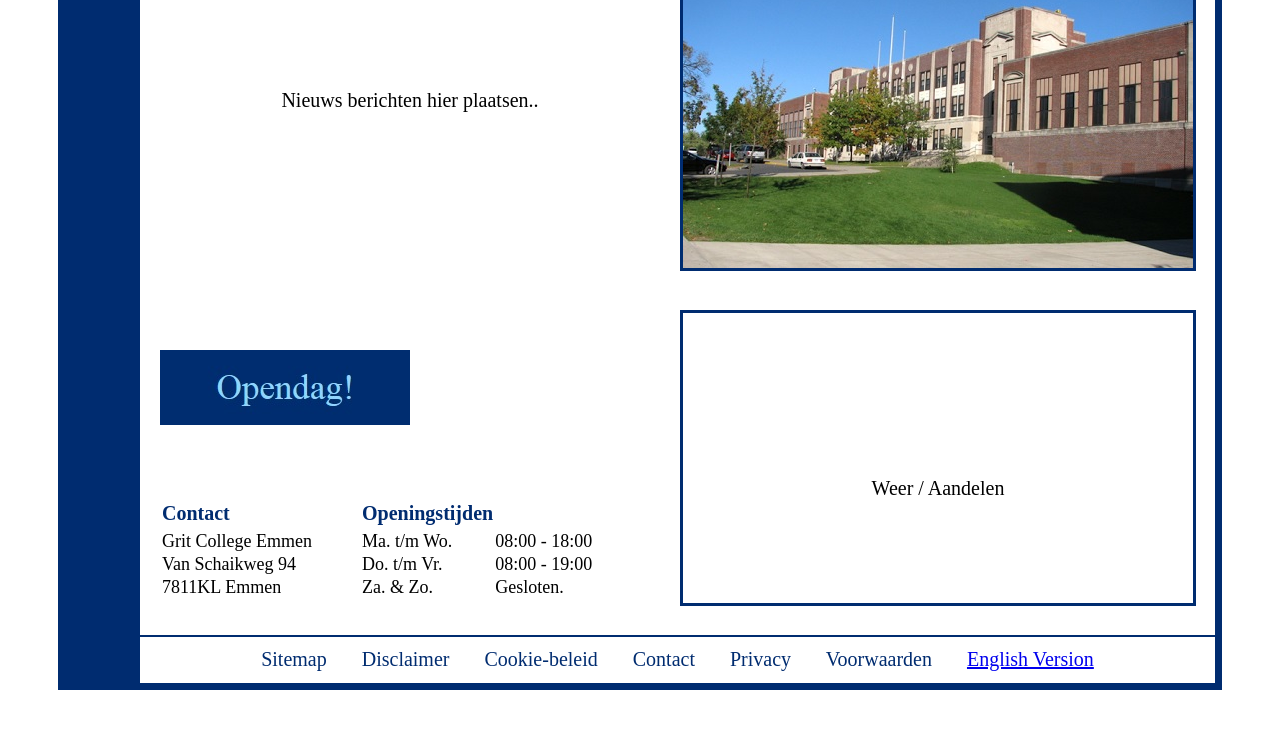
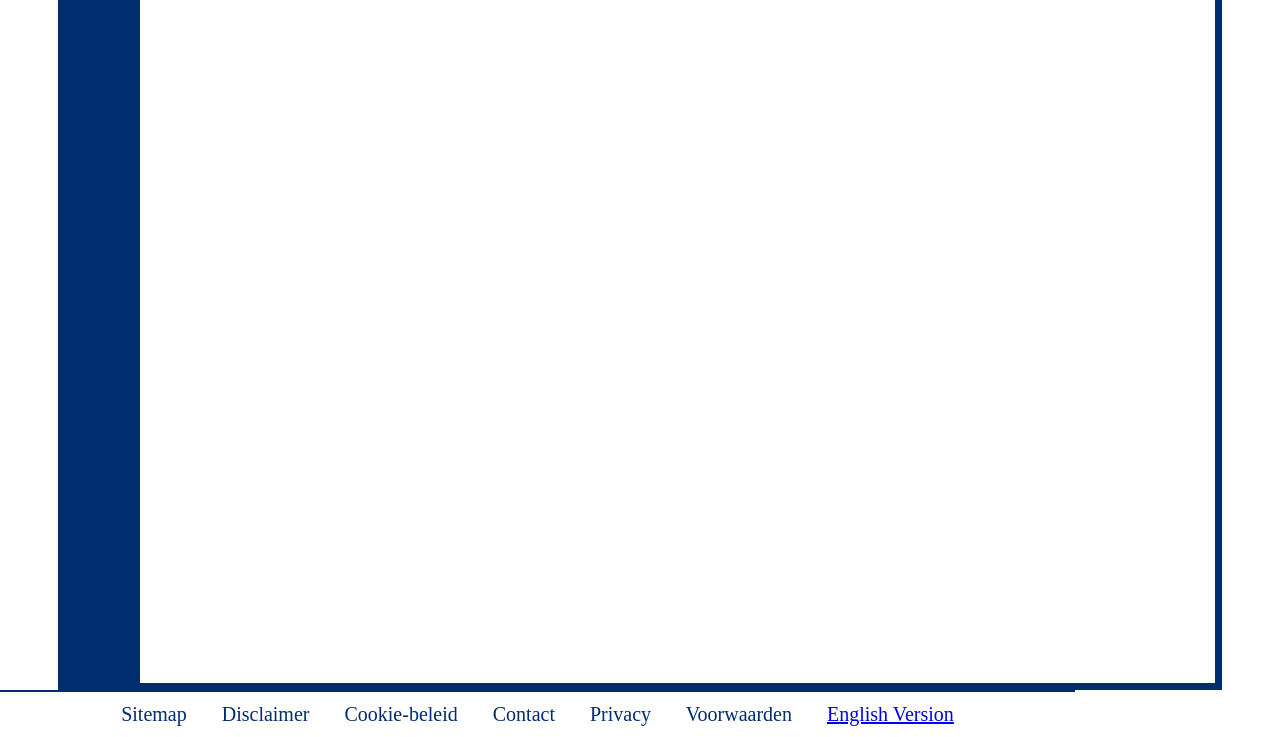
Before and after one commit to jorrittem/GritCollege, a plain HTML site: page emptypage.html in a window 1280 px wide. Shown: the part 224-961 px from the top of the page. Drawn offline with Linux system fonts and the light colour scheme.

Commit message:
Voorbeeldpagina af

```diff
--- a/emptypage.html
+++ b/emptypage.html
@@ -42,80 +42,9 @@
 					<img src="images/header.jpg" alt="Header" />
 				</div>
 			</div>
-
-			<div id="text">
-				<div class="textLinksEen">
-					Nieuws berichten hier plaatsen..
-				</div>
-
-				<div class="textRechtsEen">
-					<div id="schoolfoto">
-						<img src="images/school.jpg" alt="school" />
-					</div>
-				</div>
-
-				<div class="textLinksTwee">
-					<div id="openDag">
-						<a href="#"><img src="images/opendag.jpg" alt="opendag" /></a>
-					</div>
-				</div>
-
-				<div class="textRechtsTwee">
-					<div id="aandelen">
-						Weer / Aandelen
-					</div>
-				</div>
-
-				<div class="textLinksDrie">
-					<div id="tabelLinks">
-						<table>
-							<tr>
-								<th>Contact</th>
-							</tr>
-							<tr></tr>
-							<tr></tr>
-							<tr>
-								<td>Grit College Emmen</td>
-							</tr>
-
-							<tr>
-								<td>Van Schaikweg 94</td>
-							</tr>
-
-							<tr>
-								<td>7811KL Emmen</td>
-							</tr>
-
-						</table>
-					</div>
-
-					<div id="tabelRechts">
-						<table>
-							<tr>
-								<th>Openingstijden</th>
-							</tr>
-							<tr></tr>
-							<tr></tr>
-							<tr>
-								<td>Ma. t/m Wo.</td>
-								<td>08:00 - 18:00</td>
-							</tr>
-
-							<tr>
-								<td>Do. t/m Vr.</td>
-								<td>08:00 - 19:00</td>
-							</tr>
-
-							<tr>
-								<td>Za. & Zo.</td>
-								<td>Gesloten.</td>
-							</tr>
-
-						</table>
-					</div>
-				</div>
-
-
+			<!-- Begin pagina -->
+			<h1> Lege pagina </h1>
+			<!-- Eind pagina -->
 			</div>
 
 			<div id="footer">
```
